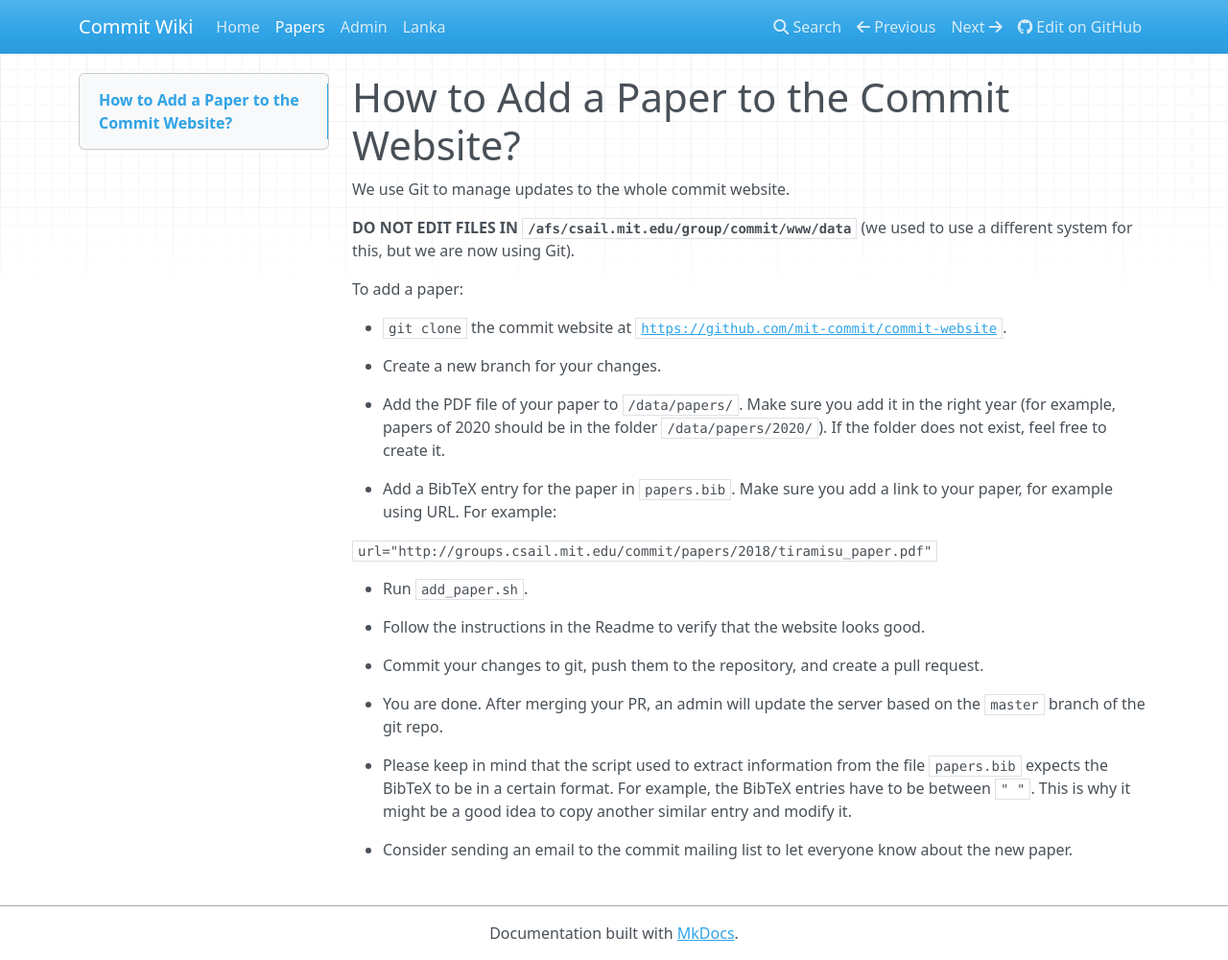
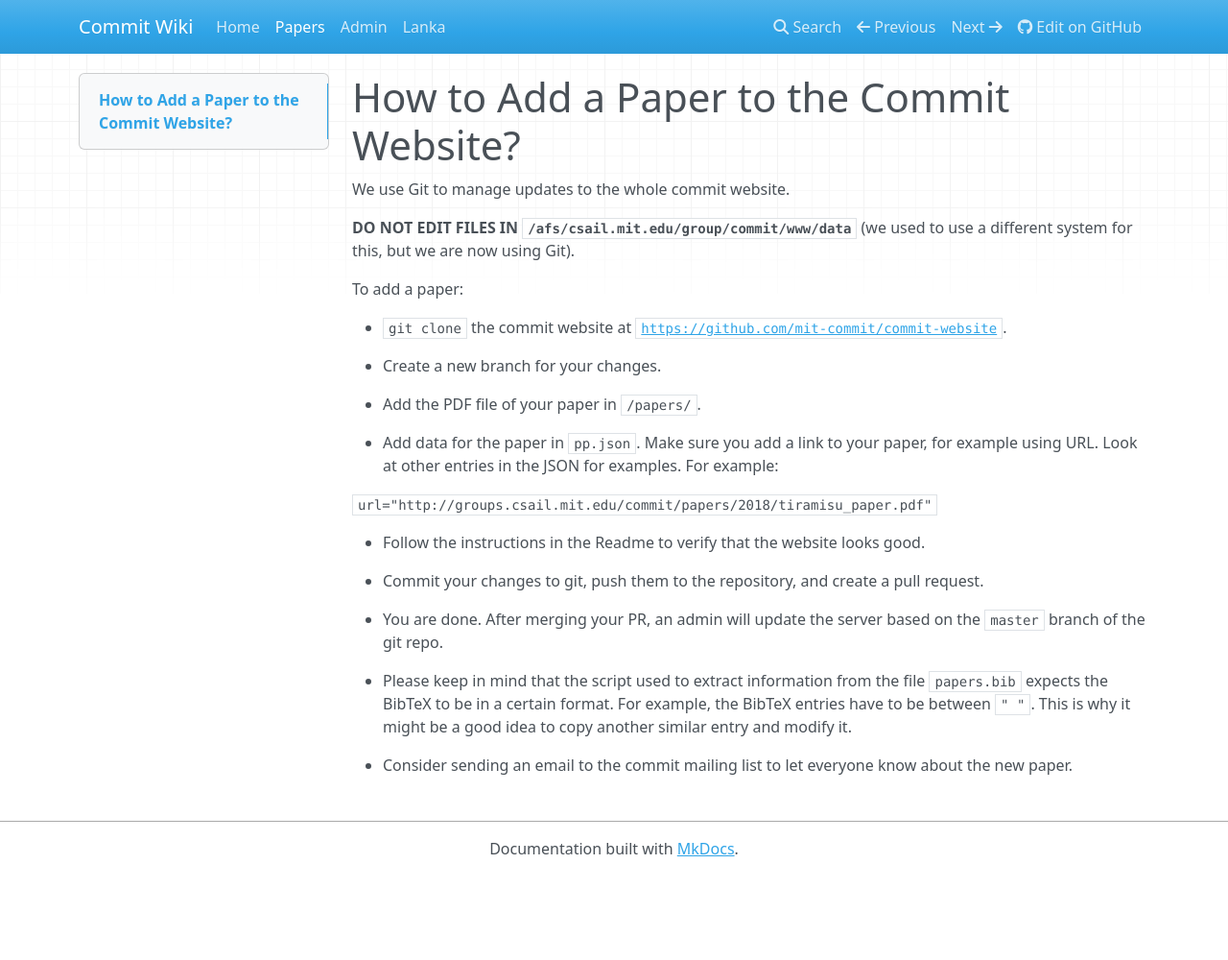
Before and after one commit to mit-commit/commit-wiki, an MkDocs documentation site: the page built from docs/papers.md, in a window 1280 px wide and 1000 px high. Shown: the whole window at 96% size. Built offline with MkDocs 1.6.1, drawn with Linux system fonts in a browser that asks for light colours; nearby versions of some CDN libraries.

Commit message:
update instructions

```diff
--- a/docs/papers.md
+++ b/docs/papers.md
@@ -10,13 +10,11 @@ To add a paper:
 
 - Create a new branch for your changes.
 
-- Add the PDF file of your paper to `/data/papers/`. Make sure you add it in the right year (for example, papers of 2020 should be in the folder `/data/papers/2020/`). If the folder does not exist, feel free to create it.
+- Add the PDF file of your paper in `/papers/`.
 
-- Add a BibTeX entry for the paper in `papers.bib`. Make sure you add a link to your paper, for example using URL. For example:
+- Add data for the paper in `pp.json`. Make sure you add a link to your paper, for example using URL. Look at other entries in the JSON for examples. For example:
 
   `url="http://groups.csail.mit.edu/commit/papers/2018/tiramisu_paper.pdf"`
-
-- Run `add_paper.sh`.
 
 - Follow the instructions in the Readme to verify that the website looks good.
 
```
